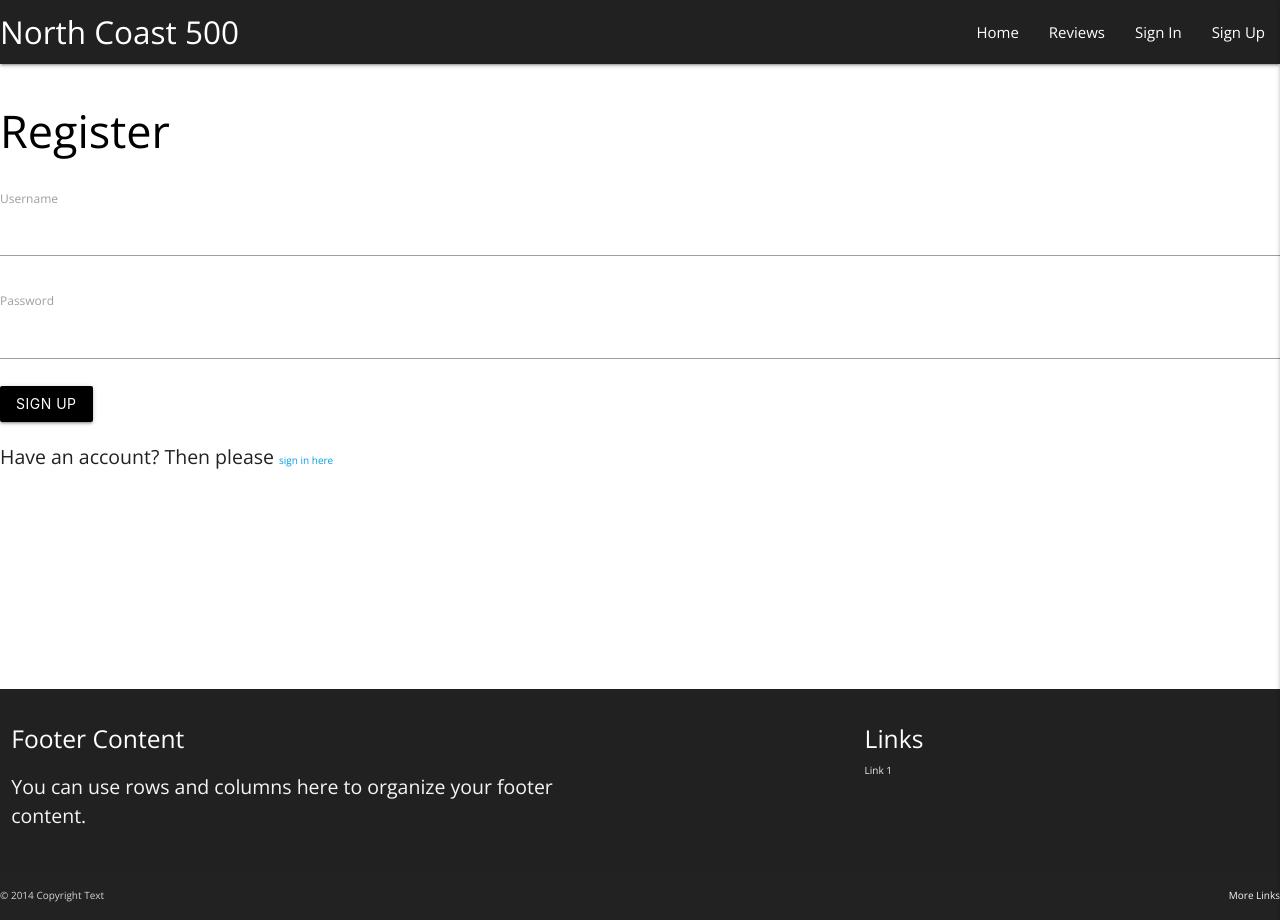
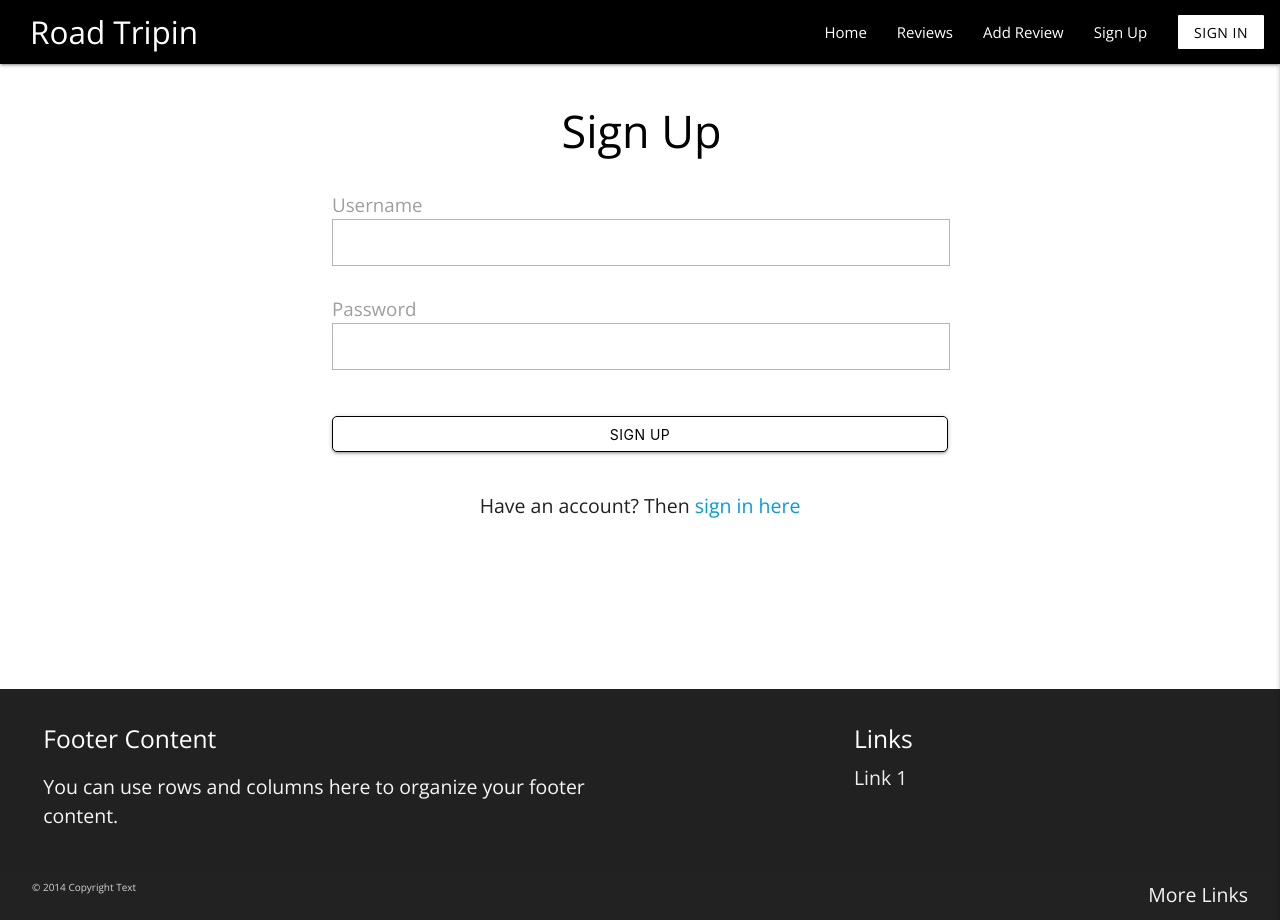
Before and after one commit to scotty-james/Milestone-Project-3--North-Coast-500, a Flask app: page /register in a window 1280 px wide. Run offline with Flask 2, Linux system fonts and the light colour scheme; some libraries are stand-ins or nearby versions.

Commit message:
Style content with custom CSS

```diff
--- a/static/css/style.css
+++ b/static/css/style.css
@@ -11,7 +11,7 @@
 /*-------------------------------------------General*/
 
 .container {
-  width: 100%;
+  width: 95%;
 }
 
 html,
@@ -64,6 +64,28 @@ p {
   font-size: 1.3rem;
 }
 
+a {
+  font-size: 1.3rem;
+}
+
+em {
+  font-size: 1rem;
+}
+
+.btn {
+  color: rgb(0, 0, 0);
+  background-color: rgb(255, 255, 255);
+  border-radius: 5;
+  border: 1px solid black;
+}
+
+/*-------------------------------------------NavBar*/
+
+.brand-logo {
+  padding: 0;
+  margin-left: 2rem;
+}
+
 /*-------------------------------------------Home Page*/
 
 .hero-image {
@@ -165,6 +160,52 @@ p {
 
 .review-content h4.far {
   color: gold;
+}
+
+/*-------------------------------------------Sign Up/In Forms*/
+
+.signup-form {
+  margin: auto;
+  padding: 0 20rem 0 20rem;
+  align-content: center;
+}
+
+.form-heading {
+  margin-bottom: 1rem;
+  padding-left: 0.2rem;
+}
+
+#submit {
+  color: rgb(0, 0, 0);
+  background-color: rgb(255, 255, 255);
+  border-radius: 5px;
+  width: 100%;
+  border: 1px solid black;
+  margin-top: 1.25rem;
+}
+
+#cancel-submit {
+  color: rgb(0, 0, 0);
+  background-color: rgb(255, 255, 255);
+  border-radius: 5px;
+  width: 100%;
+  border: 1px solid black;
+  margin-bottom: 1.25rem;
+}
+
+.form-label {
+  font-size: 1.25rem;
+  background: rgb(255, 255, 255);
+}
+
+#username {
+  background: rgb(255, 255, 255);
+  border: 1px solid rgba(184, 178, 178, 0.986);
+}
+
+#password {
+background: rgb(255, 255, 255);
+border: 1px solid rgba(184, 178, 178, 0.986);
 }
 
 /*-------------------------------------------Media Queries*/
--- a/templates/base.html
+++ b/templates/base.html
@@ -15,20 +15,21 @@
 
 	<header>
        <!-- top navbar -->
-       <nav class="nav-extended grey darken-4">
+       <nav class="nav-extended black">
         <div class="nav-wrapper">
-            <a href="{{ url_for('home') }}" class="brand-logo">North Coast 500</a>
+            <a href="{{ url_for('home') }}" class="brand-logo">Road Tripin</a>
             <a href="#" data-target="mobile-demo" class="sidenav-trigger right"><i class="fas fa-bars"></i></a>
             <ul class="right hide-on-med-and-down">
                 <li><a href="{{ url_for('home') }}">Home</a></li>
                 <li><a href="{{ url_for('get_posts') }}">Reviews</a></li>
                 {% if session.user %}
 				<li><a href="{{ url_for('profile', username=session['user']) }}">Profile</a></li>
-                <li><a href="{{ url_for('add_post') }}">Add Review</a></li>
+                <li><a href="{{ url_for('add_post') }}"class="btn">Add Review</a></li>
                 <li><a href="{{ url_for('logout') }}">Sign Out</a></li>
                 {% else %}
-				<li><a href="{{ url_for('login') }}">Sign In</a></li>
-				<li><a href="{{ url_for('register') }}">Sign Up</a></li>
+                <li><a href="{{ url_for('login') }}">Add Review</a></li>
+                <li><a href="{{ url_for('register') }}">Sign Up</a></li>
+				<li><a href="{{ url_for('login') }}" class="btn">Sign In</a></li>
                 {% endif %}
 			</ul>
 		</div>
@@ -36,7 +37,7 @@
 
   <!-- mobile sidenav -->
         <ul class="sidenav" id="mobile-demo">
-         <li><h4 class="center-align light-blue-text text-darken 4">North Coast 500</h4></li>
+         <li><h4 class="center-align">North Coast 500</h4></li>
          <li><a href="{{ url_for('home') }}">Home</a></li>
          <li><a href="{{ url_for('get_posts') }}">Reviews</a></li>
          {% if session.user %}
@@ -44,8 +45,9 @@
          <li><a href="{{ url_for('add_post') }}">Add Review</a></li>
          <li><a href="{{ url_for('logout') }}">Sign Out</a></li>
          {% else %}
+         <li><a href="{{ url_for('login') }}">Add Review</a></li>
+         <li><a href="{{ url_for('register') }}">Sign Up</a></li>
          <li><a href="{{ url_for('login') }}">Sign In</a></li>
-         <li><a href="{{ url_for('register') }}">Sign Up</a></li>
          {% endif %}
         </ul>
     </header>
--- a/templates/delete_post.html
+++ b/templates/delete_post.html
@@ -1,7 +1,7 @@
 {% extends "base.html" %}
 
 {% block content %}
-<h1>Delete Review</h1>
+<h1 class="center-align">Delete Review</h1>
 {% with messages = get_flashed_messages() %}
 {% if messages %}
 <ul>
@@ -21,10 +21,10 @@
         {% endfor %}
     </p>
     <p>Are you sure? This will delete your review forever!</p>
-    <p>{{ form.submit(class="not-collapse btn black") }}</p>
+    <p>{{ form.submit(class="btn") }}</p>
 
 
-    <a href="{{ url_for('get_posts') }}" class="not-collapse btn black">Cancel</a>
+    <a href="{{ url_for('get_posts') }}" class="btn" id="cancel-submit">Cancel</a>
     </div>
 </form>
 {% endblock %}
--- a/templates/edit_post.html
+++ b/templates/edit_post.html
@@ -54,6 +54,6 @@
             </p>
         </div>
     </div>
-    <p>{{ form.submit(class="not-collapse btn black") }}</p>
+    <p>{{ form.submit(class="btn") }}</p>
 </form>
 {% endblock %}
--- a/templates/posts.html
+++ b/templates/posts.html
@@ -53,8 +53,8 @@
                     </div>
                     <p>{{ post.post_description }}</p>
                     {% if session.user|lower == post.created_by|lower %}
-                    <a href="{{ url_for('delete_post', post_id=post._id) }}" class="not-collapse btn black">Delete Review</a>
-                    <a href="{{ url_for('edit_post', post_id=post._id) }}" class="not-collapse btn black">Update Review</a>
+                    <a href="{{ url_for('delete_post', post_id=post._id) }}" class="btn">Delete Review</a>
+                    <a href="{{ url_for('edit_post', post_id=post._id) }}" class="btn">Update Review</a>
                     {% endif %}
                 </div>
             </div>
--- a/templates/register.html
+++ b/templates/register.html
@@ -1,32 +1,26 @@
 {% extends "base.html" %}
 {% block content %}
-<h1>Register</h1>
+<h1 class="form-heading center-align">Sign Up</h1>
 {% with messages = get_flashed_messages() %}
-{% if messages %}
-<ul>
-    {% for message in messages %}
-    <li class="alert-warning">{{ message }}</li>
-    {% endfor %}
-</ul>
-{% endif %}
 {% endwith %}
-<form action="" method="post">
+
+<form class="signup-form" action="" method="post">
     {{ form.csrf_token }}
     <p>
-        {{ form.username.label }}<br>
-        {{ form.username }}<br>
+        {{ form.username.label(class="form-label") }}<br>
+        {{ form.username(class="form-label") }}<br>
         {% for error in form.username.errors %}
         <span style="color: red;">{{ error }}</span>
         {% endfor %}
     </p>
     <p>
-        {{ form.password.label }}<br>
-        {{ form.password }}<br>
+        {{ form.password.label(class="form-label") }}<br>
+        {{ form.password(class="form-label") }}<br>
         {% for error in form.password.errors %}
         <span style="color: red;">{{ error }}</span>
         {% endfor %}
     </p>
-    <p>{{ form.submit(class="not-collapse btn black") }}</p>
+    <p>{{ form.submit(class="btn center-align") }}</p>
 </form>
-<p>Have an account? Then please <a href="{{ url_for('register') }}">sign in here</a></p>
+<p class="center-align">Have an account? Then <a href="{{ url_for('login') }}">sign in here</a></p>
 {% endblock %}
```
Also changed, not shown: other parts of static/css/style.css (+13 -30 lines), templates/index.html (+7 -12 lines), templates/login.html (+10 -15 lines).
